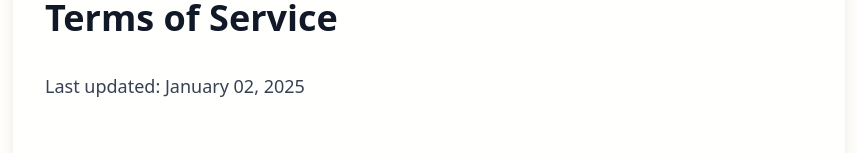
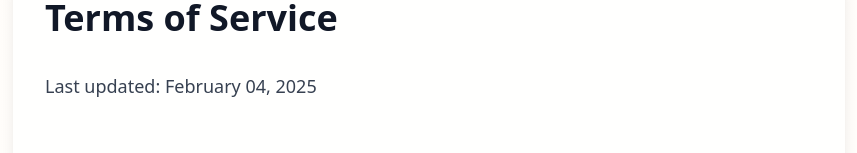
Before and after one commit to HeyFarrukh/web-app, a React (Vite) app: page /terms in a window 1280 px wide. Shown: the part 130-283 px from the top of the page, without its empty margins (211-1068 px from the left). Built offline with nearby package versions, Linux system fonts and the light colour scheme; no server answers; a web font is replaced by a local one.

Commit message:
Updated TOS PAGE

```diff
--- a/src/pages/TermsOfService.tsx
+++ b/src/pages/TermsOfService.tsx
@@ -25,7 +25,7 @@ export const TermsOfService = () => {
             prose-a:text-orange-600 dark:prose-a:text-orange-400
             prose-a:no-underline hover:prose-a:text-orange-700 dark:hover:prose-a:text-orange-300
           "><h1>Terms of Service</h1>
-            <p>Last updated: January 02, 2025</p>
+            <p>Last updated: February 04, 2025</p>
             <h2>1. Agreement to Terms</h2>
             <p>By accessing or using the ApprenticeWatch website (the "Service"), you agree to be bound by these Terms of Service ("Terms"). This Service is operated by ApprenticeWatch, based in the United Kingdom. If you do not agree to these Terms, you are prohibited from using or accessing the Service.</p>
 
@@ -96,7 +96,7 @@ export const TermsOfService = () => {
             <h2>17. Contact Us</h2>
             <p>If you have any questions about these Terms of Service, please contact us:</p>
             <ul>
-                <li>By email: privacy@apprenticewatch.com</li>
+                <li>By email: terms@apprenticewatch.com</li>
             </ul>
           </div>
         </div>
```
